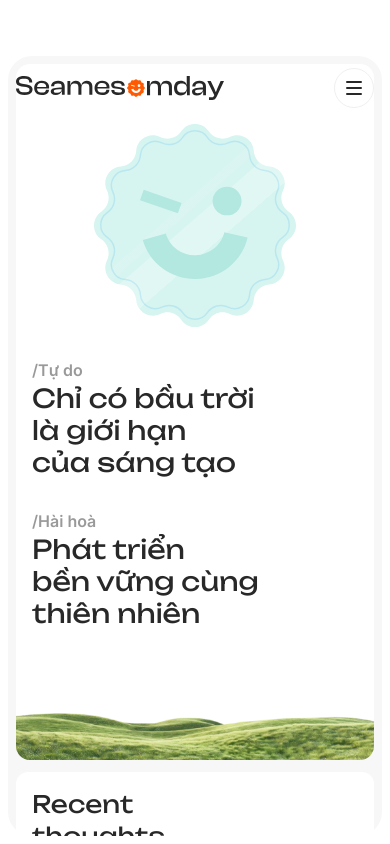
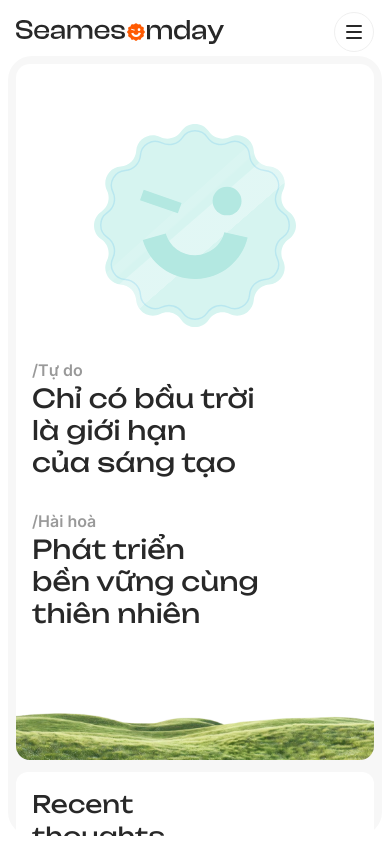
Before and after one commit to lnson1551/portfolio, a React (Vite) app: page / in a window 390 px wide. Built offline with nearby package versions, Linux system fonts and the light colour scheme.

Commit message:
Pin mobile navbar to canvas top

```diff
--- a/src/components/layout/PageShell.css
+++ b/src/components/layout/PageShell.css
@@ -58,10 +58,10 @@
   }
 
   .page-shell .mobile-nav {
-    position: absolute;
+    position: fixed;
     top: 0;
-    right: 0;
-    left: 0;
+    right: var(--space-3);
+    left: var(--space-3);
     overflow: visible;
   }
 
@@ -105,4 +105,9 @@
     border-radius: 1.125rem;
   }
 
+  .page-shell .mobile-nav {
+    right: var(--space-2);
+    left: var(--space-2);
+  }
+
 }
```
